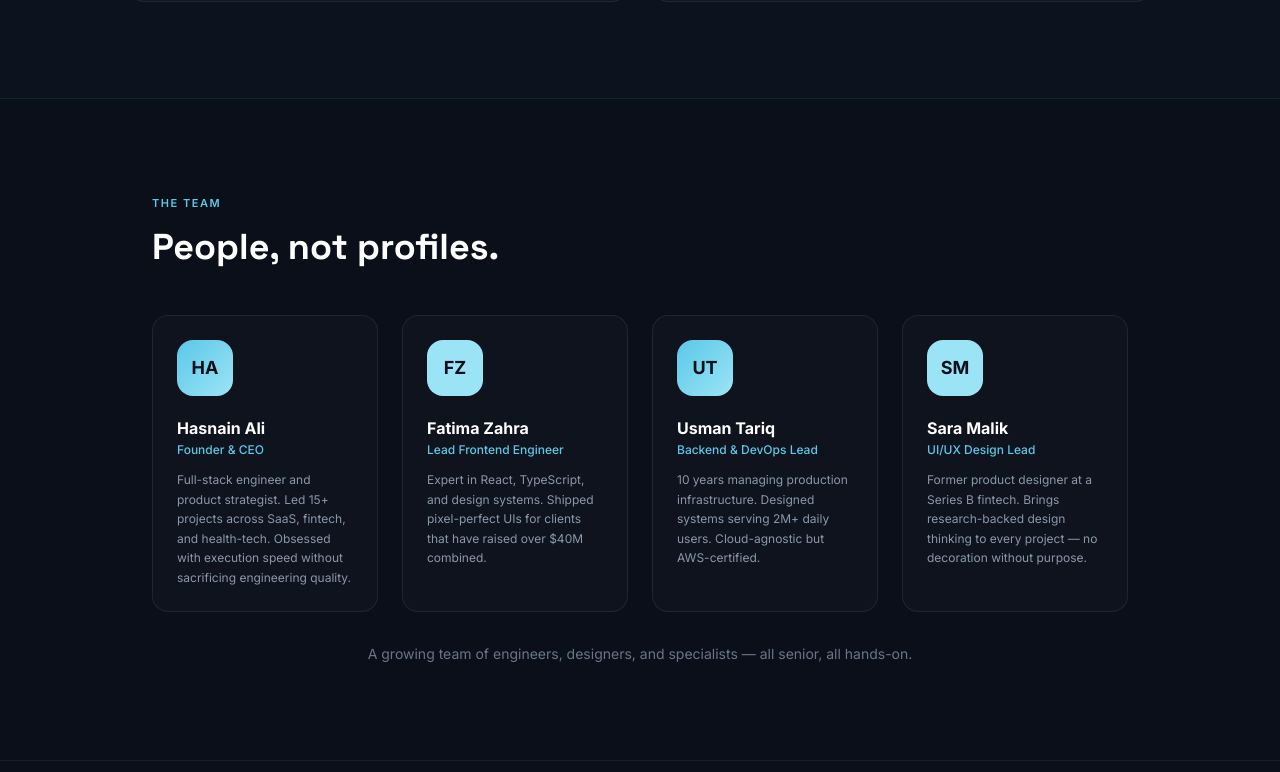
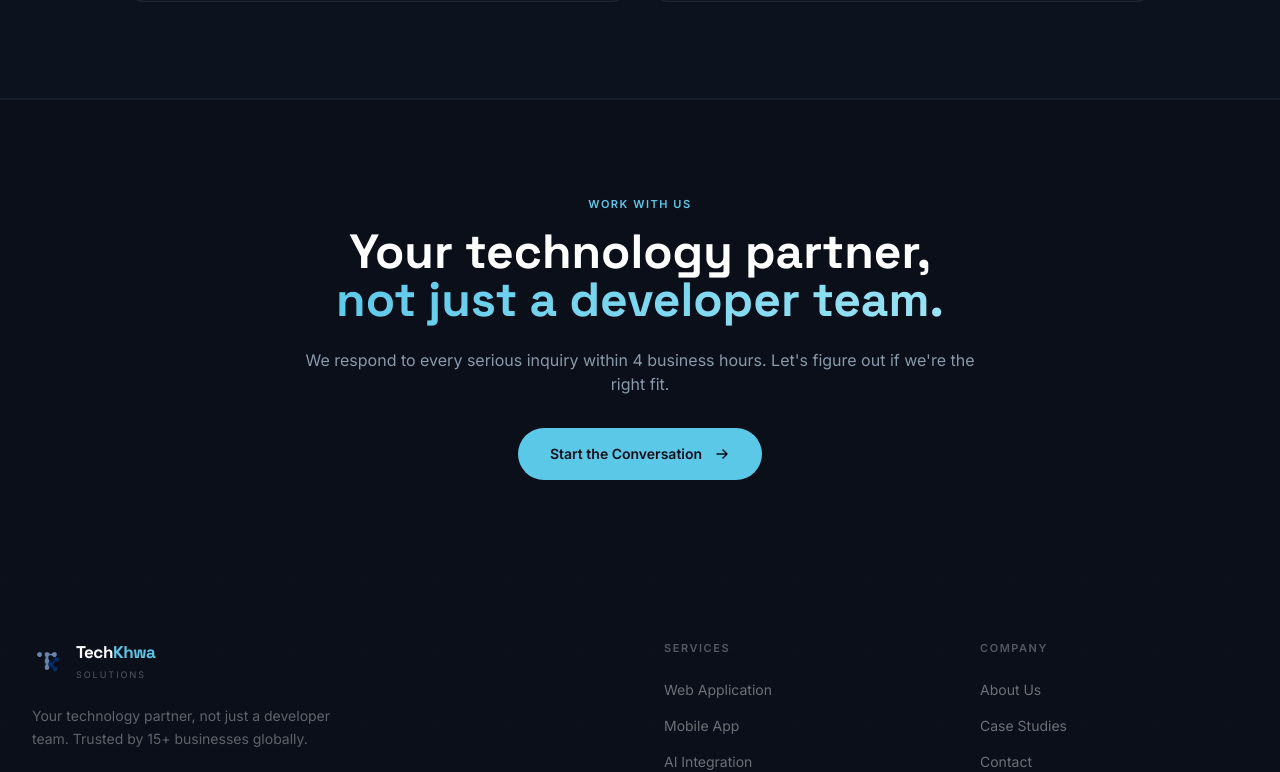
Before and after one commit to syedhasnainpk/techkhwasolutions, a React (Vite) app: page /about in a window 1280 px wide. Shown: the part 2968-3740 px from the top of the page. Built offline with nearby package versions, Linux system fonts and the light colour scheme.

Commit message:
Remove team section from About and last 2 fake case studies

```diff
--- a/src/pages/About.tsx
+++ b/src/pages/About.tsx
@@ -1,37 +1,6 @@
 import { motion } from 'framer-motion'
 import Navbar from '../components/Navbar'
 import Footer from '../components/Footer'
-
-const team = [
-  {
-    name: 'Hasnain Ali',
-    role: 'Founder & CEO',
-    bio: 'Full-stack engineer and product strategist. Led 15+ projects across SaaS, fintech, and health-tech. Obsessed with execution speed without sacrificing engineering quality.',
-    initials: 'HA',
-    accent: '#5BC8E8',
-  },
-  {
-    name: 'Fatima Zahra',
-    role: 'Lead Frontend Engineer',
-    bio: 'Expert in React, TypeScript, and design systems. Shipped pixel-perfect UIs for clients that have raised over $40M combined.',
-    initials: 'FZ',
-    accent: '#9BE4F5',
-  },
-  {
-    name: 'Usman Tariq',
-    role: 'Backend & DevOps Lead',
-    bio: '10 years managing production infrastructure. Designed systems serving 2M+ daily users. Cloud-agnostic but AWS-certified.',
-    initials: 'UT',
-    accent: '#5BC8E8',
-  },
-  {
-    name: 'Sara Malik',
-    role: 'UI/UX Design Lead',
-    bio: 'Former product designer at a Series B fintech. Brings research-backed design thinking to every project — no decoration without purpose.',
-    initials: 'SM',
-    accent: '#9BE4F5',
-  },
-]
 
 const credibility = [
   { value: '15+', label: 'Projects delivered', sub: 'across multiple industries' },
@@ -188,38 +157,6 @@ export default function AboutPage() {
         </div>
       </section>
 
-      {/* Team */}
-      <section className="max-w-5xl mx-auto px-6 py-24">
-        <p className="section-label mb-4">The Team</p>
-        <h2 className="text-3xl md:text-4xl font-bold mb-12">People, not profiles.</h2>
-        <div className="grid sm:grid-cols-2 lg:grid-cols-4 gap-6">
-          {team.map((member, i) => (
-            <motion.div
-              key={member.name}
-              custom={i}
-              initial="hidden"
-              whileInView="show"
-              viewport={{ once: true }}
-              variants={fadeUp}
-              className="p-6 rounded-2xl border border-[rgba(255,255,255,0.07)] bg-[rgba(255,255,255,0.02)] group hover:border-[rgba(91,200,232,0.25)] transition-colors"
-            >
-              <div
-                className="w-14 h-14 rounded-2xl flex items-center justify-center text-lg font-bold text-[#0A0F1A] mb-5"
-                style={{ background: `linear-gradient(135deg, ${member.accent}, #9BE4F5)` }}
-              >
-                {member.initials}
-              </div>
-              <div className="font-bold mb-0.5">{member.name}</div>
-              <div className="text-xs text-[#5BC8E8] font-medium mb-3">{member.role}</div>
-              <p className="text-xs text-[#8899AA] leading-relaxed">{member.bio}</p>
-            </motion.div>
-          ))}
-        </div>
-        <p className="text-center text-sm text-[#667788] mt-8">
-          A growing team of engineers, designers, and specialists — all senior, all hands-on.
-        </p>
-      </section>
-
       {/* CTA */}
       <section className="border-t border-[rgba(255,255,255,0.06)] py-24 px-6">
         <div className="max-w-2xl mx-auto text-center">
--- a/src/pages/CaseStudies.tsx
+++ b/src/pages/CaseStudies.tsx
@@ -114,60 +114,6 @@ const cases = [
     stack: ['Next.js 14', 'Node.js', 'PostgreSQL', 'Redis', 'WebSockets', 'Python (ML)', 'AWS'],
     duration: '8 months',
     teamSize: '4 engineers',
-  },
-  {
-    id: '04',
-    client: 'FinTrack Pro',
-    industry: 'FinTech SaaS',
-    tag: 'SaaS & AI Integration',
-    headline: 'Built a B2B SaaS accounting platform from zero to $120K MRR in 14 months.',
-    summary:
-      'A finance consultant approached TechKhwa with a product idea: an AI-assisted bookkeeping tool for SMEs that couldn\'t afford enterprise accounting software. We took the product from concept to launch — architecture, MVP, onboarding flow, AI reconciliation engine, and a Stripe billing system — then iterated through four major feature releases alongside real paying customers.',
-    challenge:
-      'The client had no technical co-founder, no codebase, and a 12-week go-to-market deadline. The product needed bank-level data security (SOC 2 readiness), automatic transaction categorization, and multi-tenant billing — all before the first paying customer.',
-    solution: [
-      'Designed multi-tenant architecture on day one — separate Postgres schemas per tenant with row-level security.',
-      'AI transaction categorization using fine-tuned GPT-4 on 200K labeled finance transactions — 94.2% accuracy out of the box.',
-      'Open Banking API integration (Plaid + TrueLayer) for automatic bank feed import across 14 countries.',
-      'Stripe Billing with usage-based tiers, annual discount logic, and automated dunning sequences.',
-      'SOC 2 Type I readiness: audit logging, encryption at rest/transit, RBAC, and penetration test within 6 months of launch.',
-    ],
-    results: [
-      { label: 'MRR at Month 14', value: '$120K', period: 'from $0' },
-      { label: 'Categorization accuracy', value: '94.2%', period: 'AI transaction engine' },
-      { label: 'Onboarding time', value: '< 8 min', period: 'median time to first bank connected' },
-      { label: 'Churn rate', value: '2.1%', period: 'monthly, well below industry avg of 5–7%' },
-    ],
-    stack: ['React', 'TypeScript', 'NestJS', 'PostgreSQL', 'OpenAI GPT-4', 'Plaid', 'Stripe', 'GCP'],
-    duration: '14 months',
-    teamSize: '5 engineers + 1 designer',
-  },
-  {
-    id: '05',
-    client: 'MedConnect',
-    industry: 'Healthcare Technology',
-    tag: 'Mobile & API Platform',
-    headline: 'Telemedicine platform serving 28,000+ patients — built HIPAA-compliant in 18 weeks.',
-    summary:
-      'A regional hospital group needed to digitize patient consultations fast. They had a paper-based appointment system, no patient portal, and doctors scheduling via WhatsApp. TechKhwa designed and delivered a HIPAA-compliant telemedicine platform — web portal, native iOS/Android apps, EHR integration, and secure video — in under five months.',
-    challenge:
-      'HIPAA compliance with a hard deadline. Integration with a 2009-era HL7 EHR system that had no REST API. Video consultation with < 200ms latency across rural low-bandwidth connections.',
-    solution: [
-      'Custom HL7 v2 parser that extracted and normalized patient data in real time, piped into a modern REST layer.',
-      'WebRTC video with adaptive bitrate — degrades gracefully down to 64Kbps for 2G connections.',
-      'End-to-end encryption for all messaging; audit log for every data access event.',
-      'React Native app (shared 78% code between iOS and Android) with offline-first appointment management.',
-      'Automated prescription generation with e-signature and pharmacy API routing.',
-    ],
-    results: [
-      { label: 'Patients onboarded', value: '28,000+', period: 'in 6 months post-launch' },
-      { label: 'No-show rate', value: '−61%', period: 'vs paper appointment baseline' },
-      { label: 'Avg consultation wait', value: '< 4 min', period: 'down from 47 min in-person' },
-      { label: 'Build time', value: '18 weeks', period: 'MVP to production' },
-    ],
-    stack: ['React Native', 'React', 'Node.js', 'WebRTC', 'PostgreSQL', 'HL7', 'AWS HIPAA-compliant'],
-    duration: '18 weeks (MVP) + ongoing',
-    teamSize: '6 engineers',
   },
 ]
 
```
